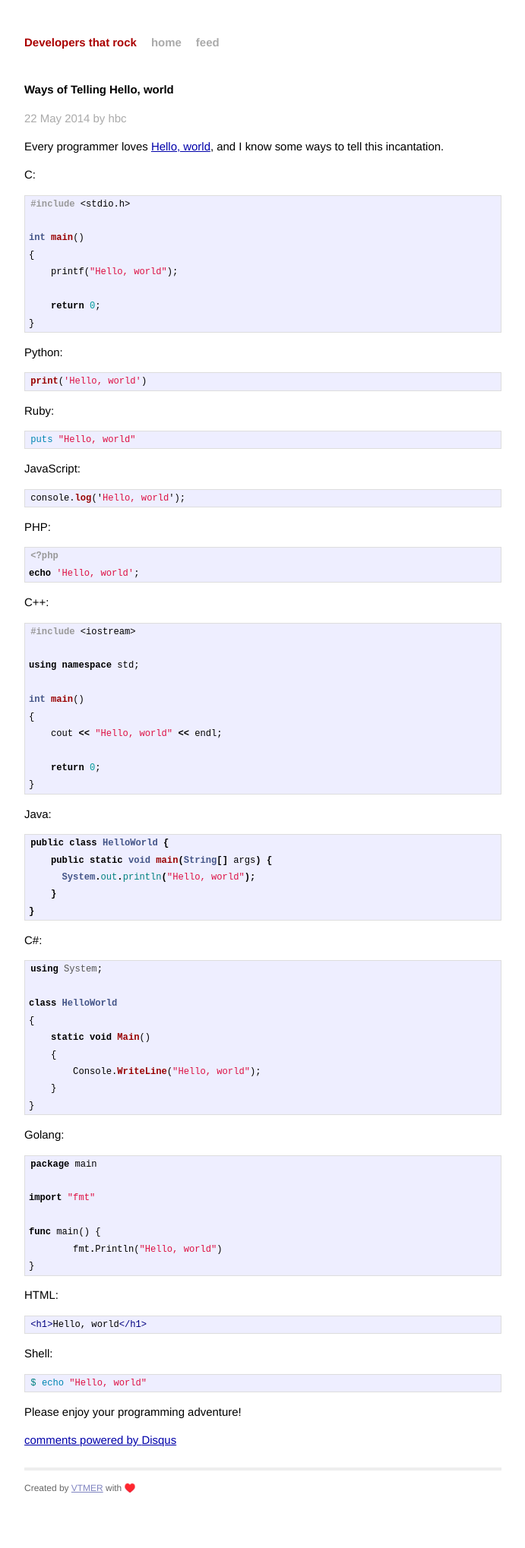
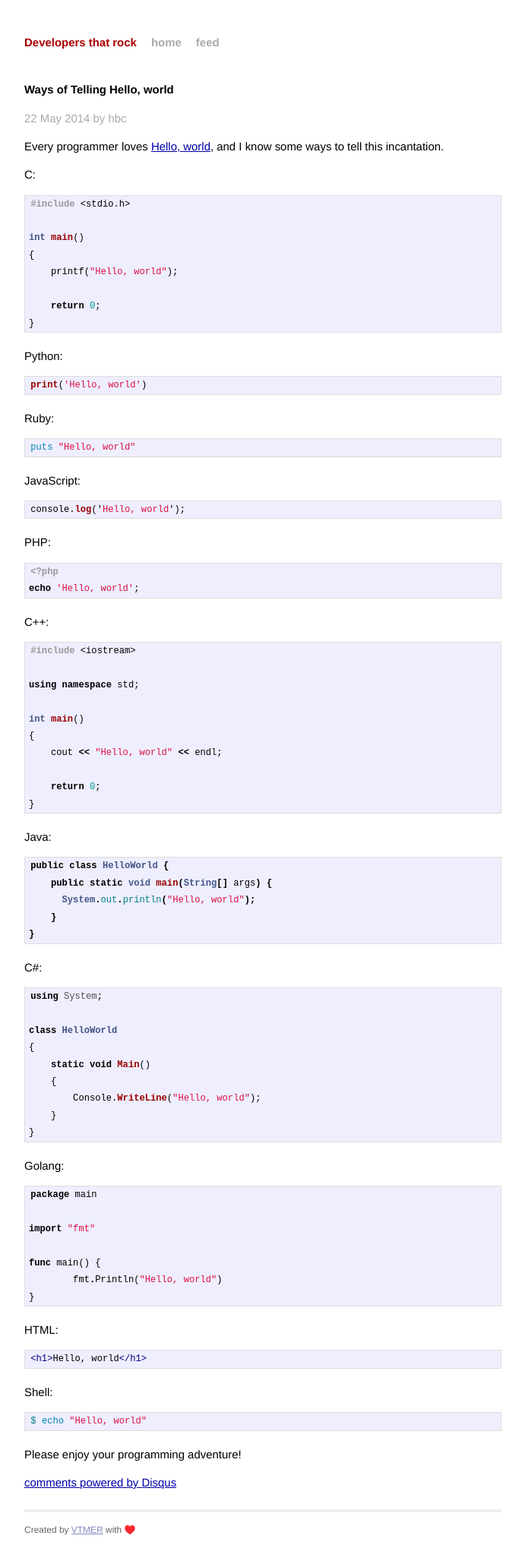
Before and after one commit to vtmer/developer, a Jekyll site: the page built from _posts/2014-05-22-ways-of-telling-hello-world.markdown, in a window 1280 px wide. Shown: the whole page at 76% size, without its empty margins (294-985 px from the left). Built offline with Jekyll 4.4.1, drawn with Linux system fonts in a browser that asks for light colours; Markdown is read by kramdown in place of the engine named in the settings; comment, search, counter and statistics services are not loaded; before the commit the page ends 1982 px from its top, so only the background shows below that.

Commit message:
Adjust style.

```diff
--- a/css/main.css
+++ b/css/main.css
@@ -146,6 +146,13 @@ a:visited { color: #a0a; }
   margin-left: 2.55em;
 }
 
+.post hr {
+  margin: 20px 0;
+  color: rgba(0, 0, 0, .1);
+  border-color: rgba(0, 0, 0, .1);
+  background-color: rgba(0, 0, 0, .1);
+}
+
 .post code {
   border: 1px solid #ddd;
   background-color: #eef;
@@ -166,3 +173,7 @@ a:visited { color: #a0a; }
 .post pre.terminal code {
   background-color: #333;
 }
+
+.post .highlight {
+  margin-bottom: 20px;
+}
```
